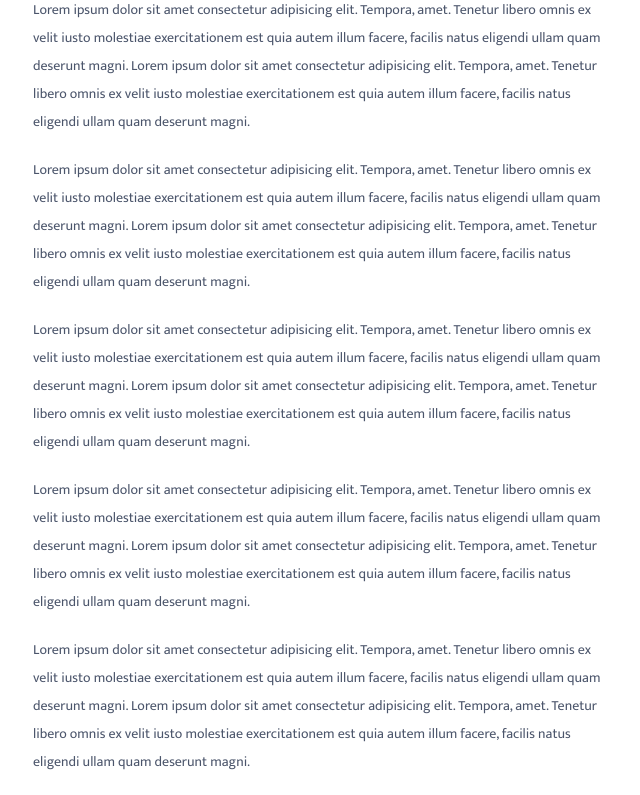
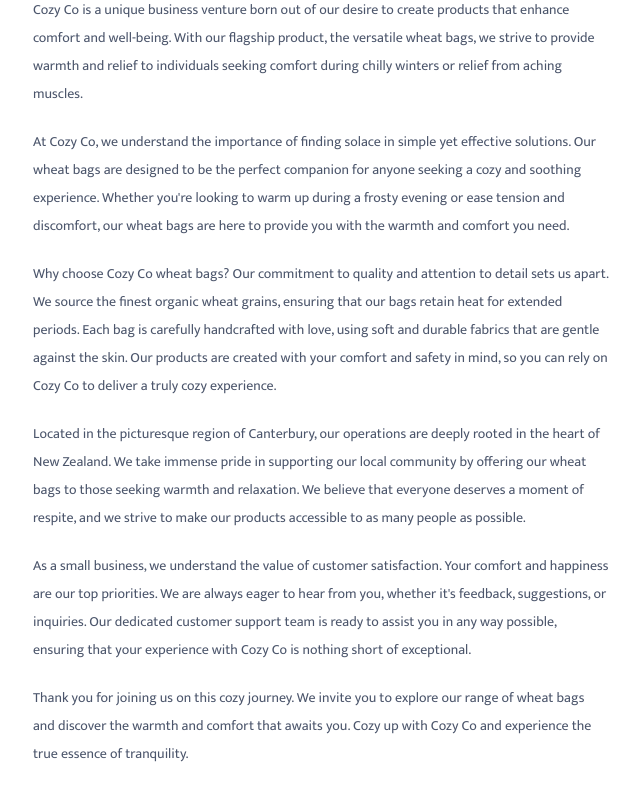
Before and after one commit to cosy-co/cosy-co, a SvelteKit app in the folder apps/web/: page /about in a window 1280 px wide. Shown: the part 620-1415 px from the top of the page, without its empty margins (319-959 px from the left). Built offline with nearby package versions, Linux system fonts and the light colour scheme.

Commit message:
chore: update about page content

```diff
--- a/apps/web/src/routes/about/+page.svelte
+++ b/apps/web/src/routes/about/+page.svelte
@@ -21,44 +21,48 @@
 
   <div class="mt-8 sm:mt-16 text-sm">
     <p class="my-5">
-      Lorem ipsum dolor sit amet consectetur adipisicing elit. Tempora, amet.
-      Tenetur libero omnis ex velit iusto molestiae exercitationem est quia
-      autem illum facere, facilis natus eligendi ullam quam deserunt magni.
-      Lorem ipsum dolor sit amet consectetur adipisicing elit. Tempora, amet.
-      Tenetur libero omnis ex velit iusto molestiae exercitationem est quia
-      autem illum facere, facilis natus eligendi ullam quam deserunt magni.
+      Cozy Co is a unique business venture born out of our desire to create
+      products that enhance comfort and well-being. With our flagship product,
+      the versatile wheat bags, we strive to provide warmth and relief to
+      individuals seeking comfort during chilly winters or relief from aching
+      muscles.
     </p>
     <p class="my-5">
-      Lorem ipsum dolor sit amet consectetur adipisicing elit. Tempora, amet.
-      Tenetur libero omnis ex velit iusto molestiae exercitationem est quia
-      autem illum facere, facilis natus eligendi ullam quam deserunt magni.
-      Lorem ipsum dolor sit amet consectetur adipisicing elit. Tempora, amet.
-      Tenetur libero omnis ex velit iusto molestiae exercitationem est quia
-      autem illum facere, facilis natus eligendi ullam quam deserunt magni.
+      At Cozy Co, we understand the importance of finding solace in simple yet
+      effective solutions. Our wheat bags are designed to be the perfect
+      companion for anyone seeking a cozy and soothing experience. Whether
+      you're looking to warm up during a frosty evening or ease tension and
+      discomfort, our wheat bags are here to provide you with the warmth and
+      comfort you need.
     </p>
     <p class="my-5">
-      Lorem ipsum dolor sit amet consectetur adipisicing elit. Tempora, amet.
-      Tenetur libero omnis ex velit iusto molestiae exercitationem est quia
-      autem illum facere, facilis natus eligendi ullam quam deserunt magni.
-      Lorem ipsum dolor sit amet consectetur adipisicing elit. Tempora, amet.
-      Tenetur libero omnis ex velit iusto molestiae exercitationem est quia
-      autem illum facere, facilis natus eligendi ullam quam deserunt magni.
+      Why choose Cozy Co wheat bags? Our commitment to quality and attention to
+      detail sets us apart. We source the finest organic wheat grains, ensuring
+      that our bags retain heat for extended periods. Each bag is carefully
+      handcrafted with love, using soft and durable fabrics that are gentle
+      against the skin. Our products are created with your comfort and safety in
+      mind, so you can rely on Cozy Co to deliver a truly cozy experience.
     </p>
     <p class="my-5">
-      Lorem ipsum dolor sit amet consectetur adipisicing elit. Tempora, amet.
-      Tenetur libero omnis ex velit iusto molestiae exercitationem est quia
-      autem illum facere, facilis natus eligendi ullam quam deserunt magni.
-      Lorem ipsum dolor sit amet consectetur adipisicing elit. Tempora, amet.
-      Tenetur libero omnis ex velit iusto molestiae exercitationem est quia
-      autem illum facere, facilis natus eligendi ullam quam deserunt magni.
+      Located in the picturesque region of Canterbury, our operations are deeply
+      rooted in the heart of New Zealand. We take immense pride in supporting
+      our local community by offering our wheat bags to those seeking warmth and
+      relaxation. We believe that everyone deserves a moment of respite, and we
+      strive to make our products accessible to as many people as possible.
     </p>
     <p class="my-5">
-      Lorem ipsum dolor sit amet consectetur adipisicing elit. Tempora, amet.
-      Tenetur libero omnis ex velit iusto molestiae exercitationem est quia
-      autem illum facere, facilis natus eligendi ullam quam deserunt magni.
-      Lorem ipsum dolor sit amet consectetur adipisicing elit. Tempora, amet.
-      Tenetur libero omnis ex velit iusto molestiae exercitationem est quia
-      autem illum facere, facilis natus eligendi ullam quam deserunt magni.
+      As a small business, we understand the value of customer satisfaction.
+      Your comfort and happiness are our top priorities. We are always eager to
+      hear from you, whether it's feedback, suggestions, or inquiries. Our
+      dedicated customer support team is ready to assist you in any way
+      possible, ensuring that your experience with Cozy Co is nothing short of
+      exceptional.
     </p>
+    <p class="my-5">
+      Thank you for joining us on this cozy journey. We invite you to explore
+      our range of wheat bags and discover the warmth and comfort that awaits
+      you. Cozy up with Cozy Co and experience the true essence of tranquility.
+    </p>
+    <p class="my-5">Stay cozy,<br />The Cozy Co Team</p>
   </div>
 </div>
```
